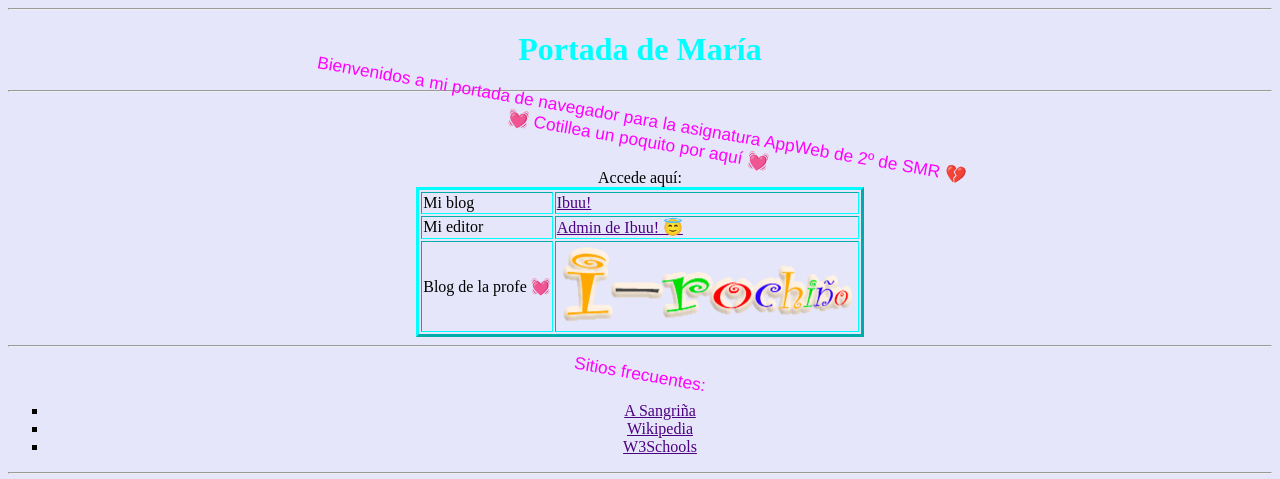
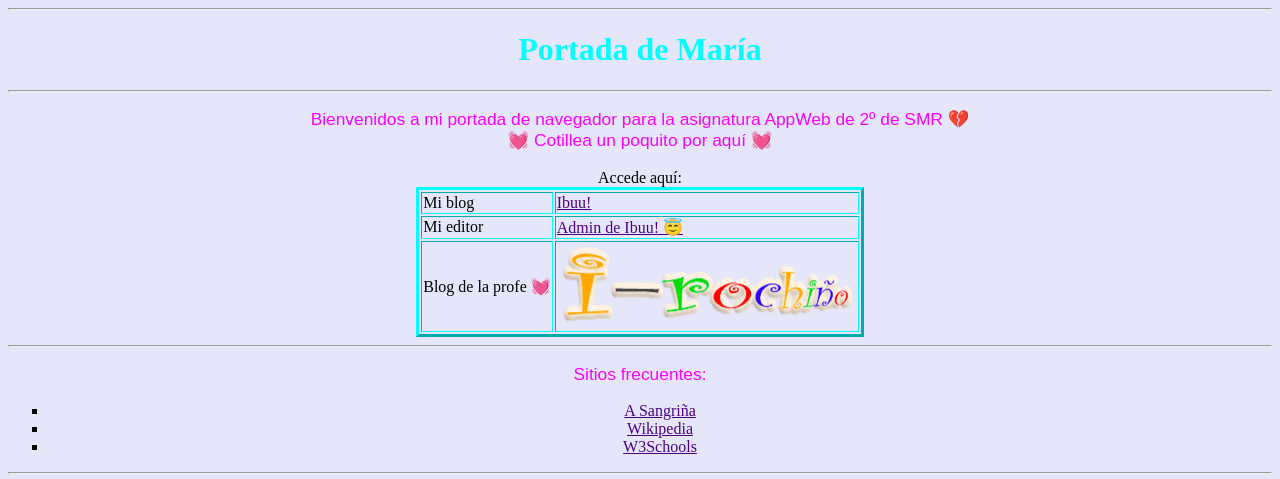
Before and after one commit to ibummg/ibummg.github.io, a plain HTML site: page index.html in a window 1280 px wide. Shown: the top 479 px of the page. Drawn offline with Linux system fonts and the light colour scheme; files whose address does not match are found by name.

Commit message:
Add files via upload

```diff
--- a/pinta.css
+++ b/pinta.css
@@ -9,9 +9,6 @@ p {
 	font-size: 13pt;
 	font-family: sans-serif;
 	color: magenta;
-	-ms-transform: rotate(10deg);
-  -webkit-transform: rotate(10deg);
-  transform: rotate(10deg);
 }
 
 h1 {
```
